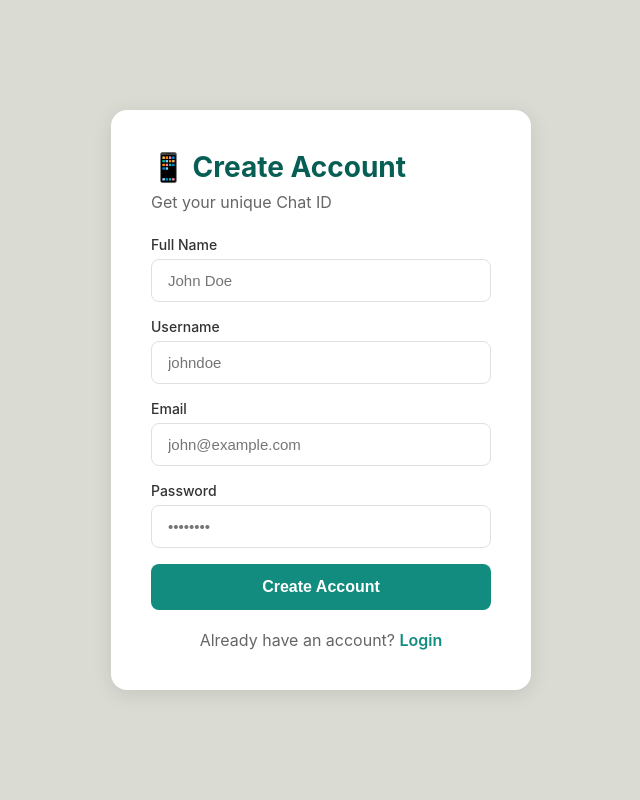
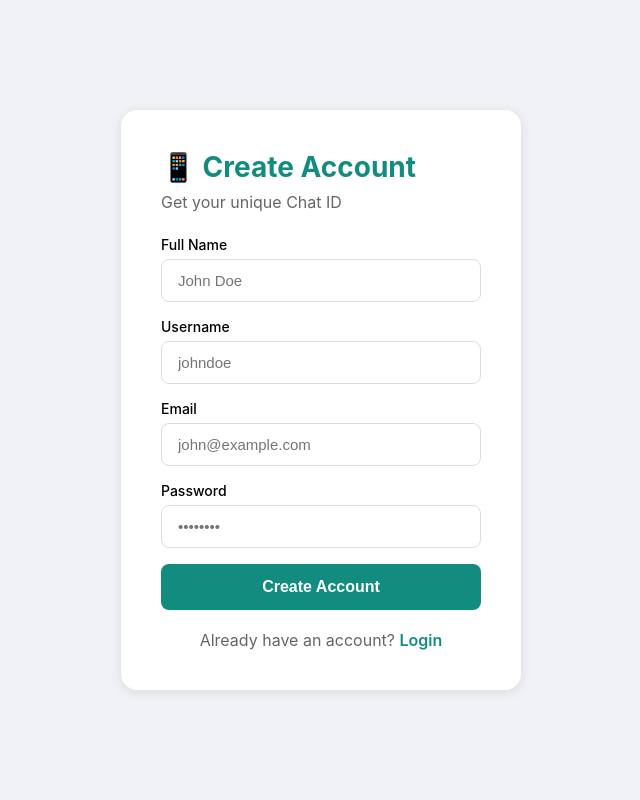
Before and after one commit to codewithahmed2005/Chat-App, a Flask app: page /register in a window 1280 px wide. Shown: the whole page, without its empty margins (319-959 px from the left). Run offline with Flask 3, Linux system fonts and the light colour scheme; some libraries are stand-ins or nearby versions.

Commit message:
Update register.html

```diff
--- a/templates/register.html
+++ b/templates/register.html
@@ -1,12 +1,71 @@
-{% extends "base.html" %}
-{% block title %}Create Account{% endblock %}
-
-{% block content %}
-<div class="auth-container">
-    <div class="auth-card">
+<!DOCTYPE html>
+<html>
+<head>
+    <meta name="viewport" content="width=device-width, initial-scale=1.0">
+    <style>
+        * { margin: 0; padding: 0; box-sizing: border-box; }
+        body {
+            font-family: -apple-system, BlinkMacSystemFont, 'Segoe UI', Roboto, sans-serif;
+            background: #f0f2f5;
+            display: flex;
+            align-items: center;
+            justify-content: center;
+            min-height: 100vh;
+            padding: 20px;
+        }
+        .card {
+            background: white;
+            padding: 40px;
+            border-radius: 16px;
+            box-shadow: 0 2px 12px rgba(0,0,0,0.1);
+            width: 100%;
+            max-width: 400px;
+        }
+        h1 { color: #128C7E; margin-bottom: 8px; font-size: 28px; }
+        .subtitle { color: #666; margin-bottom: 24px; }
+        .form-group { margin-bottom: 16px; }
+        label { display: block; margin-bottom: 6px; font-weight: 500; font-size: 14px; }
+        input {
+            width: 100%;
+            padding: 12px 16px;
+            border: 1px solid #ddd;
+            border-radius: 8px;
+            font-size: 15px;
+        }
+        button {
+            width: 100%;
+            padding: 14px;
+            background: #128C7E;
+            color: white;
+            border: none;
+            border-radius: 8px;
+            font-size: 16px;
+            font-weight: 600;
+            cursor: pointer;
+        }
+        .link { text-align: center; margin-top: 20px; color: #666; }
+        .link a { color: #128C7E; text-decoration: none; font-weight: 600; }
+        .result { text-align: center; display: none; }
+        .user-id {
+            background: #f0f0f0;
+            padding: 16px;
+            border-radius: 8px;
+            font-family: monospace;
+            font-size: 20px;
+            font-weight: bold;
+            color: #128C7E;
+            margin: 12px 0;
+            letter-spacing: 2px;
+        }
+        #error { color: #e74c3c; margin-bottom: 16px; display: none; }
+    </style>
+</head>
+<body>
+    <div class="card">
+        <div id="formView">
             <h1>📱 Create Account</h1>
             <p class="subtitle">Get your unique Chat ID</p>
-
+            <div id="error"></div>
             <form id="registerForm">
                 <div class="form-group">
                     <label>Full Name</label>
@@ -24,54 +83,46 @@
                     <label>Password</label>
                     <input type="password" id="password" required placeholder="••••••••">
                 </div>
-            <button type="submit" class="btn-primary">Create Account</button>
+                <button type="submit">Create Account</button>
             </form>
+            <p class="link">Already have an account? <a href="/login">Login</a></p>
+        </div>
 
-        <div id="result" class="result-box hidden">
-            <div class="success-icon">✅</div>
+        <div id="resultView" class="result">
+            <div style="font-size: 48px; margin-bottom: 12px;">✅</div>
             <h3>Account Created!</h3>
             <p>Your Chat ID is:</p>
-            <div class="user-id-display" id="userIdDisplay"></div>
-            <p class="hint">Share this ID with friends so they can add you!</p>
-            <a href="/login" class="btn-secondary">Go to Login</a>
+            <div class="user-id" id="userIdDisplay"></div>
+            <p style="color: #666; font-size: 14px;">Share this ID with friends!</p>
+            <a href="/login" style="display: inline-block; margin-top: 16px; padding: 12px 24px; background: #25D366; color: white; text-decoration: none; border-radius: 8px; font-weight: 600;">Go to Login</a>
+        </div>
     </div>
 
-        <p class="auth-link">Already have an account? <a href="/login">Login</a></p>
-    </div>
-</div>
-{% endblock %}
-
-{% block scripts %}
     <script>
         document.getElementById('registerForm').addEventListener('submit', async (e) => {
             e.preventDefault();
-
-    const data = {
+            const res = await fetch('/api/register', {
+                method: 'POST',
+                headers: {'Content-Type': 'application/json'},
+                body: JSON.stringify({
                     display_name: document.getElementById('displayName').value,
                     username: document.getElementById('username').value,
                     email: document.getElementById('email').value,
                     password: document.getElementById('password').value
-    };
-
-    try {
-        const res = await fetch('/register', {
-            method: 'POST',
-            headers: {'Content-Type': 'application/json'},
-            body: JSON.stringify(data)
+                })
             });
 
-        const result = await res.json();
-
             if (res.ok) {
-            document.getElementById('registerForm').classList.add('hidden');
-            document.getElementById('result').classList.remove('hidden');
-            document.getElementById('userIdDisplay').textContent = result.user_id;
+                const data = await res.json();
+                document.getElementById('formView').style.display = 'none';
+                document.getElementById('resultView').style.display = 'block';
+                document.getElementById('userIdDisplay').textContent = data.user_id;
             } else {
-            alert(result.error || 'Registration failed');
-        }
-    } catch (err) {
-        alert('Network error');
+                const data = await res.json();
+                document.getElementById('error').style.display = 'block';
+                document.getElementById('error').textContent = data.error;
             }
         });
     </script>
-{% endblock %}
+</body>
+</html>
```
Lines whose indentation alone changed are shown as unchanged.
